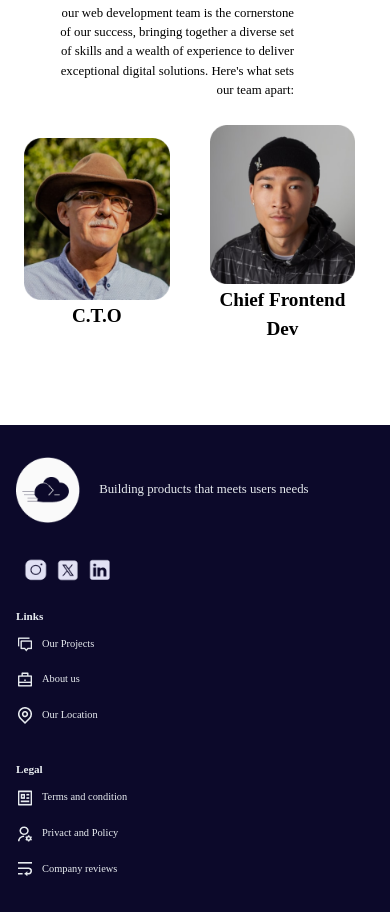
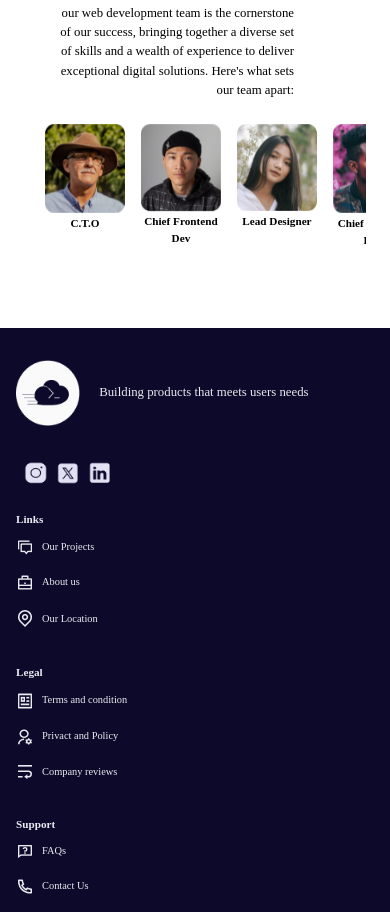
Before and after one commit to jubrealguy/fluxDevs, a React (Create React App) app: page /about in a window 390 px wide. Shown: the part 940-1852 px from the top of the page. Built offline with nearby package versions, Linux system fonts and the light colour scheme.

Commit message:
responsiveness

```diff
--- a/src/components/Projects.js
+++ b/src/components/Projects.js
@@ -12,7 +12,7 @@ const Projects = () => {
         const fetchData = async () => {
             try {
                 // const url = `https://cors-anywhere.herokuapp.com/https://fluxdevsng.pythonanywhere.com/api/projects`;
-                const url = "https://fluxdevsng.pythonanywhere.com/api/projects"
+                const url = "https://fluxdevsng.pythonanywhere.com/api/projects/?format=json"
                 const response = await fetch(url);
                 if (!response.ok) {
                     throw new Error('Network response was not ok');
--- a/src/components/Team.js
+++ b/src/components/Team.js
@@ -7,15 +7,11 @@ const Team = () => {
                 <h2>Our Team</h2>
                 <p>our web development team is the cornerstone of our success, bringing together a diverse set of skills and a wealth of experience to deliver exceptional digital solutions. Here's what sets our team apart:</p>
             </div>
-            <div className="team__wrapper">
-                {[...Array(3)].map((_, index) => (
-                    <div className="team__details" key={index}>
+            <div className="team__details">
                     {TeamData.map((member) => (
                         <div key={member.id}>
                             <img src={member.img} alt={member.title} />
                             <p>{member.title}</p>
-                            </div>
-                        ))}
                         </div>
                     ))}
             </div>
--- a/src/css/team.css
+++ b/src/css/team.css
@@ -1,3 +1,21 @@
+@keyframes slideRight {
+  0% {
+    transform: translateX(0rem);
+  }
+  25% {
+    transform: translateX(20rem);
+  }
+  50% {
+    transform: translateX(0);
+  }
+  75% {
+    transform: translateX(-20rem);
+  }
+  100% {
+    transform: translateX(0rem);
+  }
+}
+
 /* ***************** T E A M S ****************** */
 
 .team {
@@ -21,20 +39,17 @@
   line-height: 1.5;
 }
 
-.team__wrapper {
+.team__details {
   display: flex;
-  justify-content: flex-start;
-  align-items: center;
+  justify-content: center;
+  align-items: flex-start;
   margin: 3rem;
   overflow: hidden;
   gap: 5rem;
 }
 
-.team__details {
-  display: flex;
-  justify-content: center;
-  align-items: center;
-  gap: 5rem;
+.team__details * {
+  animation: slideRight 20s linear infinite;
 }
 
 .team__details img {
@@ -47,3 +62,15 @@
   line-height: 1.5;
   text-align: center;
 }
+
+@media screen and (max-width: 750px) {
+  .team__details {
+    gap: 2rem;
+  }
+  .team__details img {
+    width: 10rem;
+  }
+  .team__details p {
+    font-size: 1.4rem;
+  }
+}
--- a/src/data/TeamData.js
+++ b/src/data/TeamData.js
@@ -29,7 +29,27 @@ const TeamData = [
         id: 5,
         img: img5,
         title: 'Frontend Dev'
-    }
+    },
+    {
+        id: 6,
+        img: img1,
+        title: 'C.T.O'
+    },
+    {
+        id: 7,
+        img: img2,
+        title: 'Chief Frontend Dev'
+    },
+    {
+        id: 8,
+        img: img3,
+        title: 'Lead Designer'
+    },
+    {
+        id: 9,
+        img: img4,
+        title: 'Chief Backend Dev'
+    },
 ]
 
 export default TeamData
```
Lines whose indentation alone changed are shown as unchanged.
